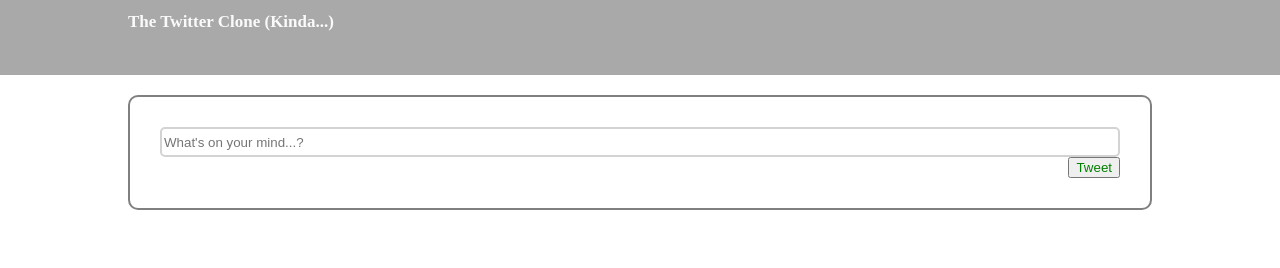
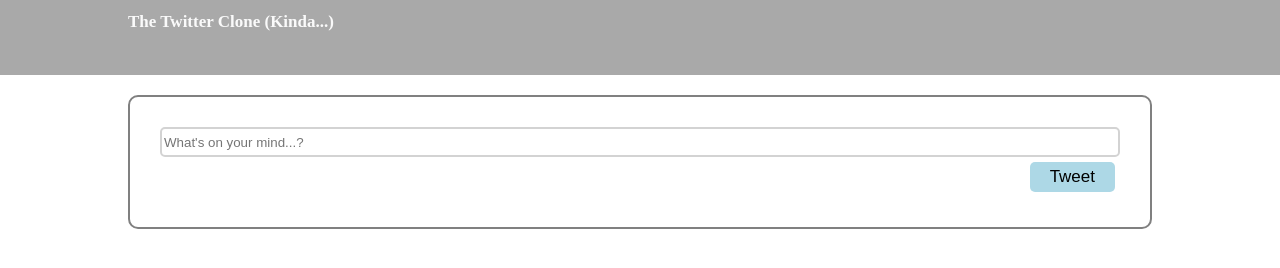
Before and after one commit to mgpeters/tweeter-twitter-clone, a website: page public/index.html in a window 1280 px wide. Shown: the part 128-396 px from the top of the page. Drawn offline with nearby package versions, Linux system fonts and the light colour scheme; a web font is replaced by a local one.

```diff
--- a/public/style.css
+++ b/public/style.css
@@ -42,7 +42,21 @@
 }
 
 .tweet-button {
-	color: green;
+	font-size: 17px;
+	text-align: center;
+	background-color: lightblue;
+	border: none;
+	border-radius: 5px;
+	margin: 5px;
+	padding: 5px 20px 5px 20px;
 	position: left;
 	float: right;
+	cursor: pointer;
 }
+
+.new-tweet-input:hover {
+	border: 2px solid blue;
+}
+.tweet-button:active {
+	background-color: darkblue;
+}
--- a/public/tweeter.js
+++ b/public/tweeter.js
@@ -0,0 +1,3 @@
+// jQuery for tweeting
+
+var
```
Also changed, not shown: app.js (added, +10 -0 lines).
